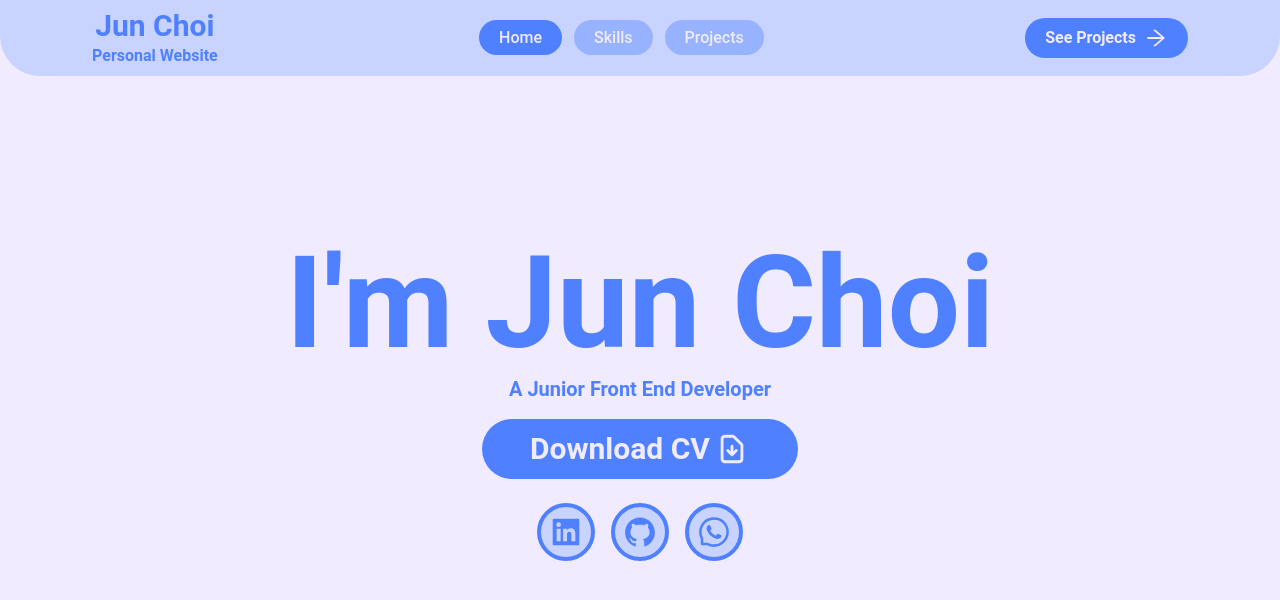
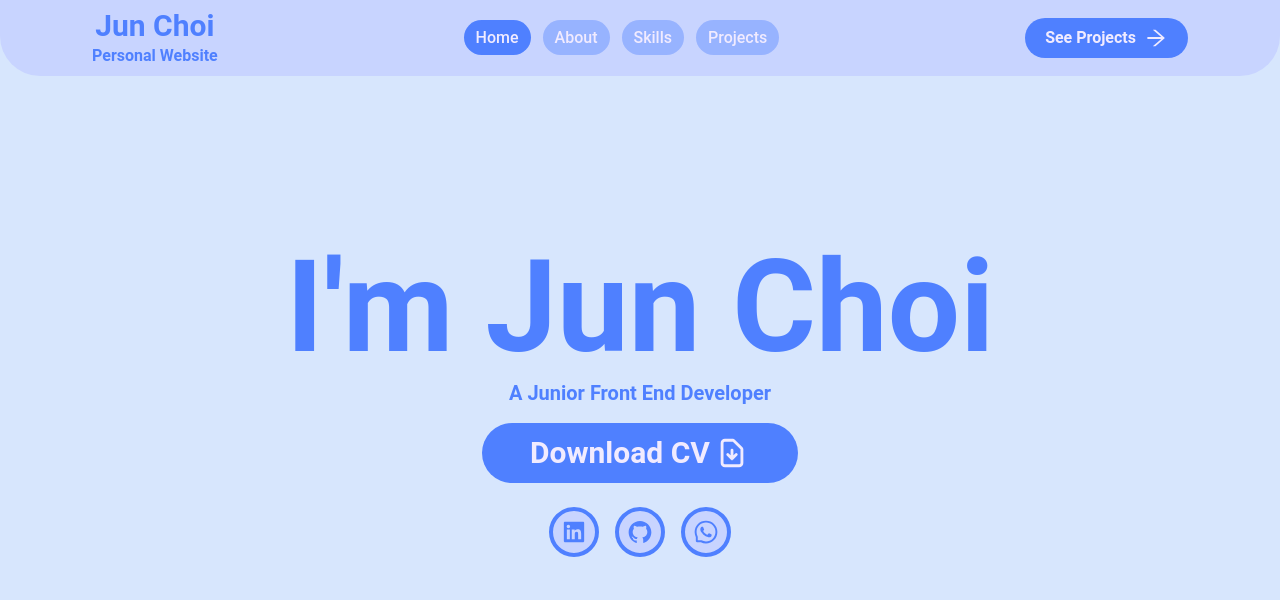
Before and after one commit to Excell-09/personal-website, a React (Vite) app: page / in a window 1280 px wide. Shown: the top 600 px of the page. Built offline with nearby package versions, Linux system fonts and the light colour scheme.

Commit message:
adding about section

```diff
--- a/src/App.tsx
+++ b/src/App.tsx
@@ -4,25 +4,24 @@ import HomeSection from "./scenes/home/HomeSection";
 import SkillsSection from "./scenes/Skill/SkillsSection";
 import ProjectsSection from "./scenes/projects/ProjectsSection";
 import Footer from "./scenes/Footer";
+import AboutMeSection from "./scenes/AboutMe/AboutMeSection";
 
 function App() {
   const bodyRef = React.useRef<HTMLDivElement>(null);
   const homeSection = React.useRef<HTMLDivElement>(null);
+  const aboutmeSection = React.useRef<HTMLDivElement>(null);
   const skillSection = React.useRef<HTMLDivElement>(null);
   const projectsSection = React.useRef<HTMLDivElement>(null);
 
   return (
-    <div
-      ref={bodyRef}
-      className="h-screen overflow-y-auto scroll-smooth overflow-x-hidden"
-    >
-      <Navbar
-        bodyRef={bodyRef}
-        sections={[homeSection, skillSection, projectsSection]}
-      />
+    <div ref={bodyRef} className="h-screen overflow-y-auto overflow-x-hidden">
+      <Navbar bodyRef={bodyRef} sections={[homeSection, skillSection, projectsSection, aboutmeSection]} />
       <main>
         <section ref={homeSection} id="home">
           <HomeSection />
+        </section>
+        <section ref={aboutmeSection} id="aboutme">
+          <AboutMeSection />
         </section>
         <section ref={skillSection} id="skills">
           <SkillsSection />
@@ -31,7 +30,7 @@ function App() {
           <ProjectsSection />
         </section>
       </main>
-      <Footer/>
+      <Footer />
     </div>
   );
 }
--- a/src/components/Contacts.tsx
+++ b/src/components/Contacts.tsx
@@ -28,7 +28,7 @@ export default function Contacts(props: Props) {
             href={link}
             referrerPolicy=""
           >
-            <Icon size={34} />
+            <Icon className="text-[20px] md:text-[26px]" />
           </a>
         ))}
       </>
@@ -45,7 +45,7 @@ export default function Contacts(props: Props) {
           href={link}
           referrerPolicy=""
         >
-          <Icon size={40} />
+          <Icon className="text-[24px] md:text-[30px]" />
         </a>
       ))}
     </>
--- a/src/index.css
+++ b/src/index.css
@@ -3,11 +3,14 @@
 @tailwind utilities;
 
 @layer base {
+  html {
+    scroll-behavior: smooth;
+  }
   * {
     @apply font-roboto;
   }
   body {
-    @apply bg-myAccent;
+    @apply bg-blue-500/20 scroll-smooth;
   }
 
   p {
--- /dev/null
+++ b/src/scenes/AboutMe/AboutMeSection.tsx
@@ -0,0 +1,26 @@
+import Container from "../../components/Container";
+import Heading from "../../components/Heading";
+
+export default function AboutMeSection() {
+  return (
+    <Container>
+      <div className="grid py-20">
+        <div className="m-auto">
+          <Heading label="About Me" />
+          <div className="flex flex-col md:flex-row max-w-[650px] gap-5">
+            <div className="flex mx-auto">
+              <img className="max-w-[200px] ml-auto h-full" src="personal_file/image-profile.jpg" alt="" loading="lazy" />
+            </div>
+            <p className="flex-1 text-sm sm:text-base text-slate-600">
+              I am a graduate of a vocational high school majoring in Multimedia with a last score of 87. I have an
+              internship in the printing industry and have an interest in industry programming. especially as React Js
+              Developer and MERN Developer, already learn Javascript, Typescript, Node Js, and their Framework, and have
+              completed several projects. I am currently seeking opportunities as a React Js Developer and MERN
+              Developer.
+            </p>
+          </div>
+        </div>
+      </div>
+    </Container>
+  );
+}
--- a/src/scenes/navbar/Navbar.tsx
+++ b/src/scenes/navbar/Navbar.tsx
@@ -10,13 +10,14 @@ type Props = {
 
 const NAVLINK = [
   { label: "Home", href: "#home" },
+  { label: "About", href: "#aboutme" },
   { label: "Skills", href: "#skills" },
   { label: "Projects", href: "#projects" },
 ];
 
 export default function Navbar(props: Props) {
   const [isNavActive, setIsNavActive] = React.useState(false);
-  const [isNavLinkActive, setIsNavLinkActive] = React.useState("home");
+  const [CurrentNavLink, setCurrentNavLink] = React.useState("home");
 
   const handlerActiveNav = () => {
     if (Math.round(props.bodyRef.current?.scrollTop as number) > 250) {
@@ -29,8 +30,8 @@ export default function Navbar(props: Props) {
   const handlerActiveNavLink = () => {
     props.sections.forEach((section) => {
       const sectionTop = section.current?.offsetTop as number;
-      if (Math.round(props.bodyRef.current?.scrollTop as number) >= sectionTop - 150) {
-        setIsNavLinkActive(section.current?.getAttribute("id") as string);
+      if (Math.round(props.bodyRef.current?.scrollTop as number + 200) >= sectionTop) {
+        setCurrentNavLink(section.current?.getAttribute("id") as string);
       }
     });
   };
@@ -59,13 +60,13 @@ export default function Navbar(props: Props) {
                 <h5 className="font-bold text-lg sm:text-xl md:text-3xl">Jun Choi</h5>
                 <h6 className="font-bold text-xs md:text-base">Personal Website</h6>
               </a>
-              <div className="space-x-3 hidden sm:block">
+              <div className="space-x-2 md:space-x-3 hidden sm:block">
                 {NAVLINK.map((item, i) => (
                   <Navlink
                     label={item.label}
                     href={item.href}
                     key={i}
-                    active={item.href.replace("#", "") === isNavLinkActive}
+                    active={item.href.replace("#", "") === CurrentNavLink}
                   />
                 ))}
               </div>
@@ -95,13 +96,13 @@ export default function Navbar(props: Props) {
       z-50
       ${isNavActive ? "-translate-y-0 scale-100" : " -translate-y-full scale-0"}`}
       >
-        <div className="space-x-3 sm:py-4 sm:px-6 px-2 py-4">
+        <div className="space-x-2 sm:p-4 p-3">
           {NAVLINK.map((item, i) => (
             <Navlink
               label={item.label}
               href={item.href}
               key={i}
-              active={item.href.replace("#", "") === isNavLinkActive}
+              active={item.href.replace("#", "") === CurrentNavLink}
             />
           ))}
         </div>
--- a/src/scenes/navbar/Navlink.tsx
+++ b/src/scenes/navbar/Navlink.tsx
@@ -7,7 +7,7 @@ type Props = {
 export default function Navlink(props: Props) {
   return (
     <a
-      className={`text-myAccent  rounded-full px-5 py-2 font-medium sm:text-base text-sm transition-all duration-300 ${
+      className={`text-myAccent rounded-full px-3 py-2 font-medium sm:text-base text-sm transition-all duration-300 ${
         props.active
           ? "bg-myPrimary"
           : " bg-myPrimary/40"
```
